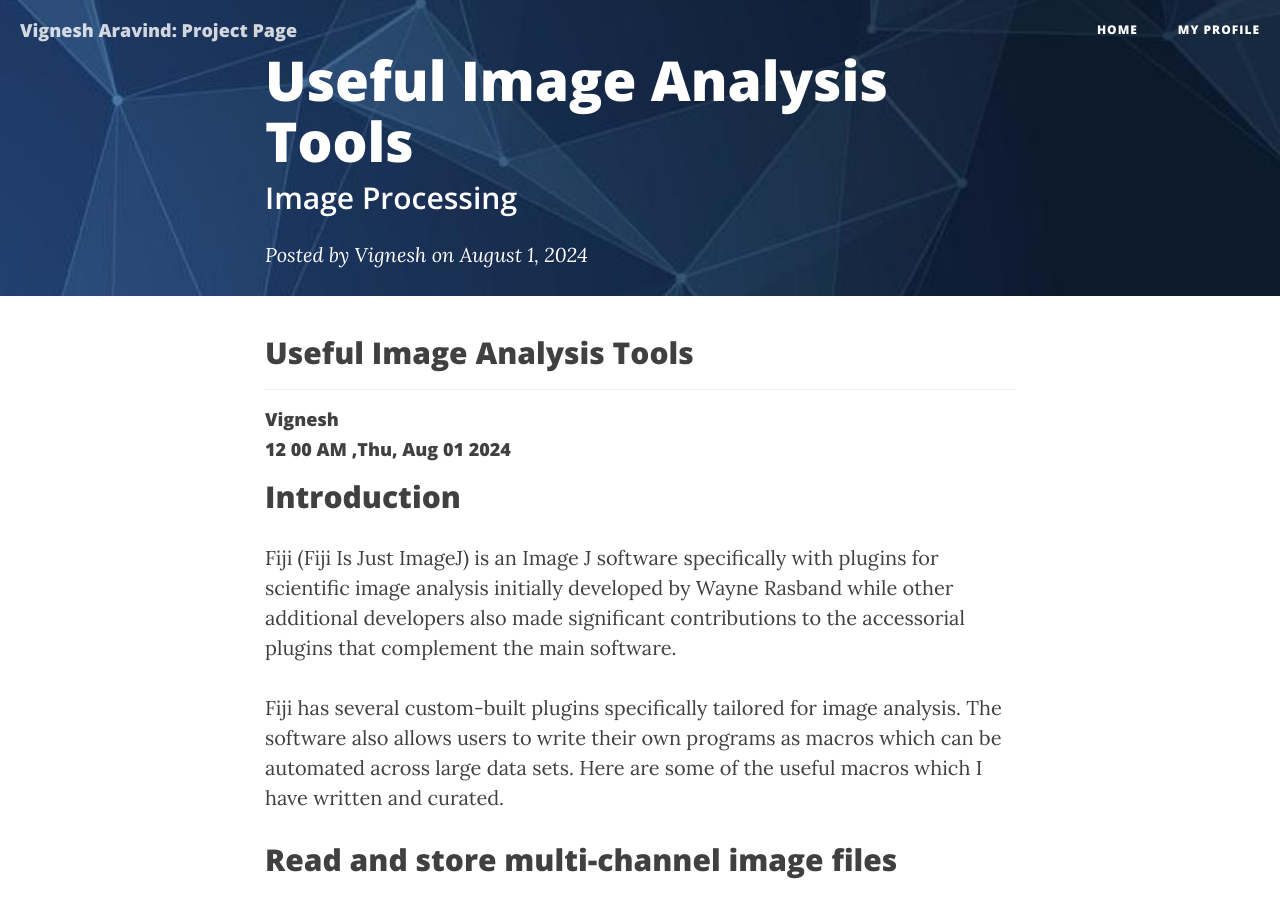
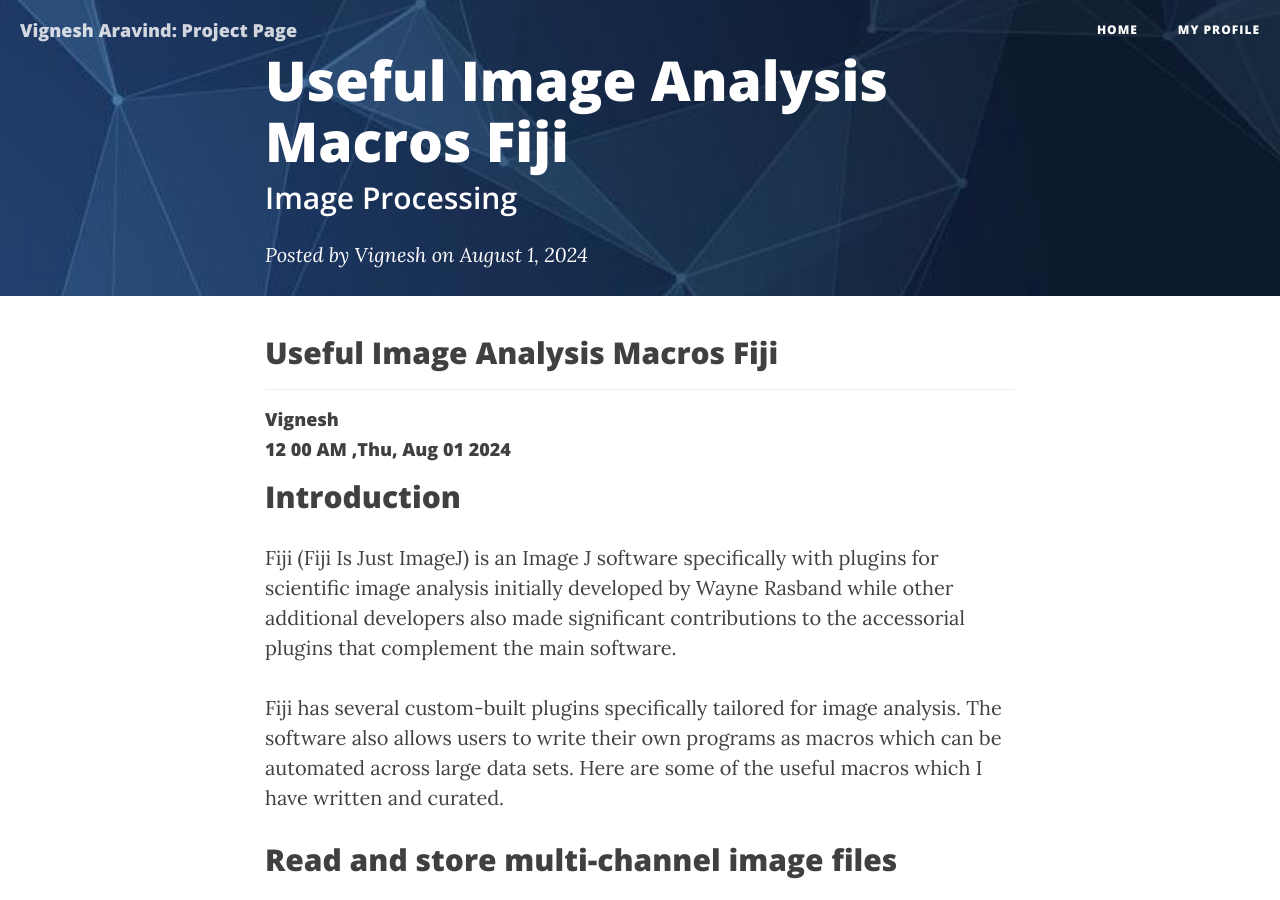
Before and after one commit to vignesharavind/vignesharavind.github.io, a Jekyll site: the page built from _posts/2024-08-01-Fiji-Batch-Processing.markdown, in a window 1280 px wide and 900 px high. Built offline with Jekyll 4.4.1, drawn with Linux system fonts in a browser that asks for light colours; nearby versions of some CDN libraries; comment, search, counter and statistics services are not loaded.

Commit message:
Update 2024-08-01-Fiji-Batch-Processing.markdown

```diff
--- a/_posts/2024-08-01-Fiji-Batch-Processing.markdown
+++ b/_posts/2024-08-01-Fiji-Batch-Processing.markdown
@@ -10,7 +10,7 @@
   markdown="1">
 layout: post
 header-img: "img/Science_Background5.jpg"
-title: Useful Image Analysis Tools
+title: Useful Image Analysis Macros Fiji
 author: Vignesh
 tags: ImagePreparation ImageJ2 Fiji
 subtitle: Image Processing
@@ -59,7 +59,7 @@
 <p align="center">Saved Z-projections of two channels for the first image in the series are shown</p>
 
 ## Applying scale bars in batch
-Applying scale bars to images often require multiple steps: 1)Setting the scale 2)Setting the properties of the scale bar 3)’Flattening’	the image (skipping the step does not burn the scale bar onto the image). If scale bars are to be added to multiple images additional steps of converting images into the stack, applying scale bars to all the images in the stacks, and then saving the stack to image sequences. These steps can be tedious and time consuming especially when dealing with lots of images. Running the custom written <a href=" https://github.com/vignesharavind/Fiji_Macros/blob/main/Z_Project_Images_LIF_File.ijm"> scale bar macro </a> applies the scale bar with specified properties to all the images in the folder in a single click. This hack will be very useful especially when scale bars are to be added to large number of images. The scale bar macro can be run in Fiji by clicking the first image in the folder.
+Applying scale bars to images often require multiple steps: 1)Setting the scale 2)Setting the properties of the scale bar 3)’Flattening’	the image (skipping the step does not burn the scale bar onto the image). If scale bars are to be added to multiple images additional steps of converting images into the stack, applying scale bars to all the images in the stacks, and then saving the stack to image sequences. These steps can be tedious and time consuming especially when dealing with lots of images. Running the custom written <a href=" https://github.com/vignesharavind/Fiji_Macros/blob/main/Scale_Bar_Batch.ijm"> scale bar macro </a> applies the scale bar with specified properties to all the images in the folder in a single click. This hack will be very useful especially when scale bars are to be added to large number of images. The scale bar macro can be run in Fiji by clicking the first image in the folder.
 
 ![Frame](/img/Fiji/Figa.jpg)
 <p align="center">Three example images to which the scale bars needed to be applied are shown</p>
```
